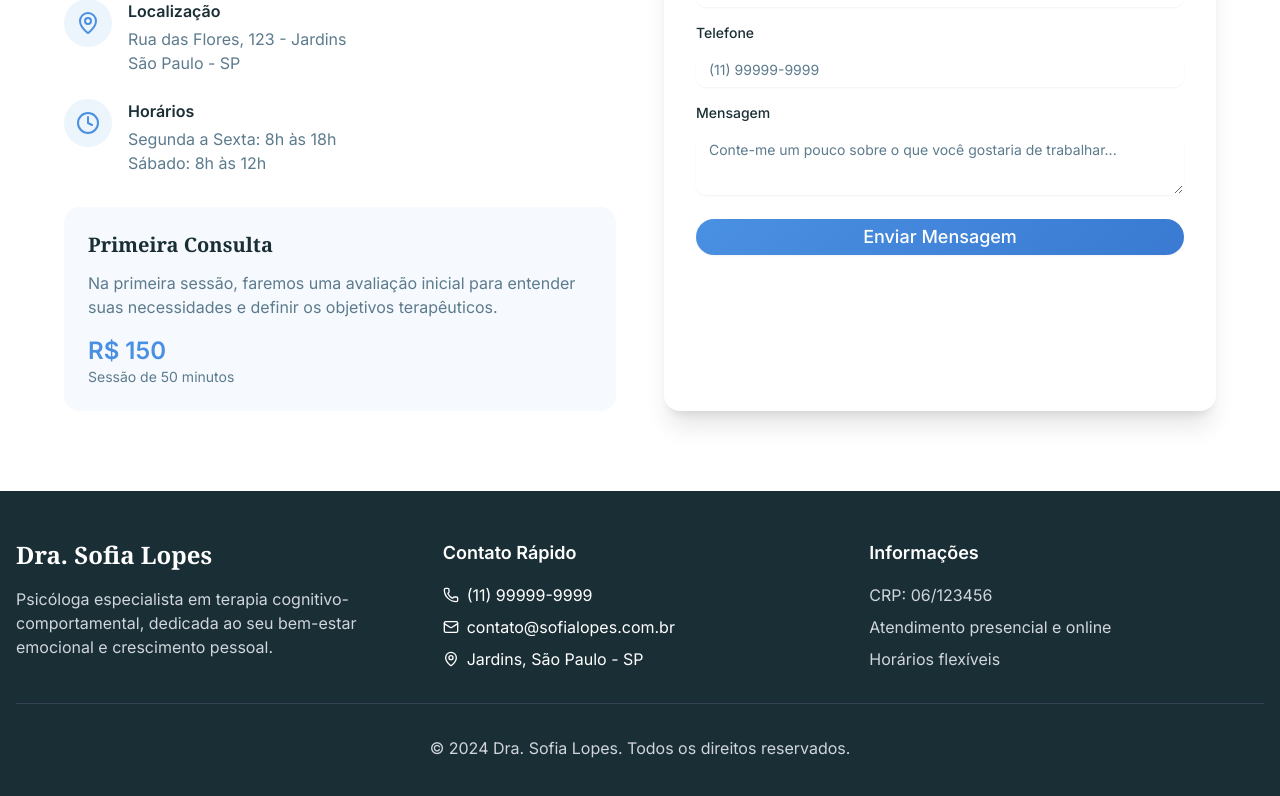
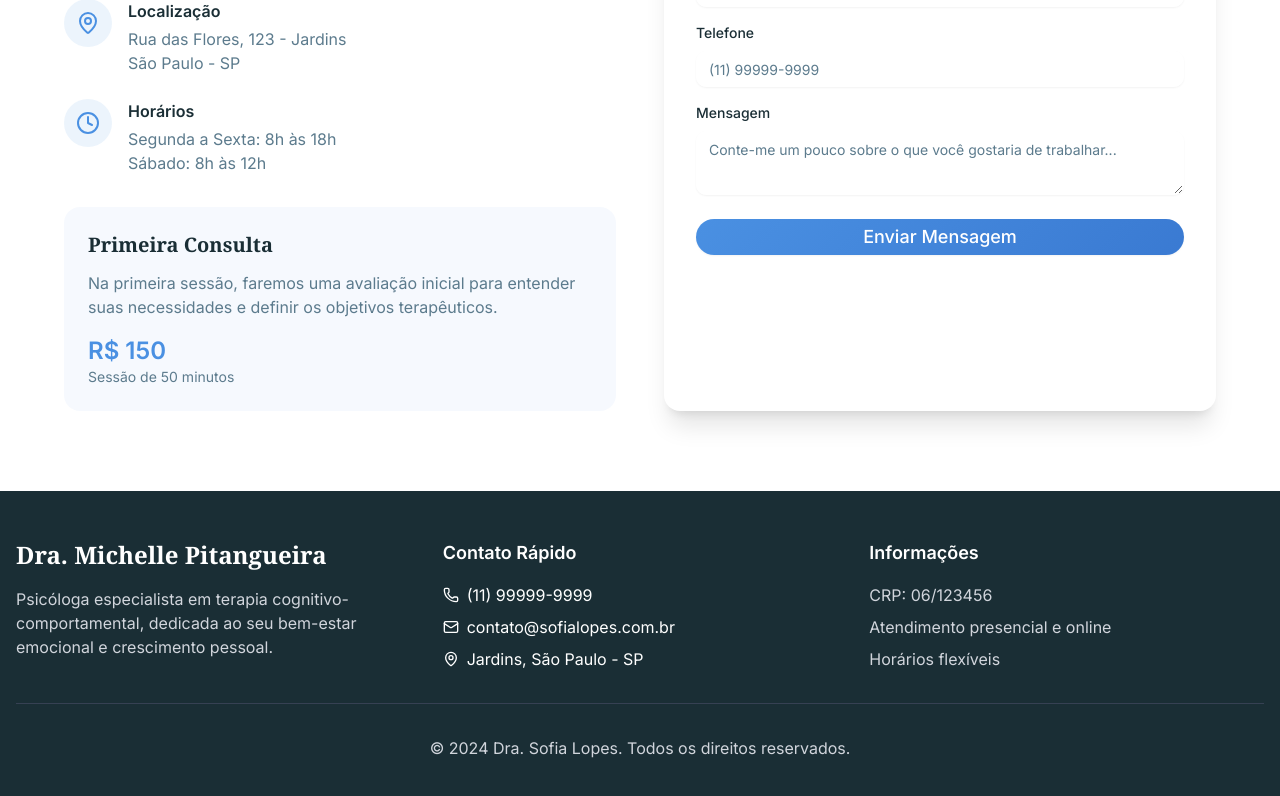
Before and after one commit to andersonandroid/psicologa, a React (Vite) app: page / in a window 1280 px wide. Shown: the part 2821-3617 px from the top of the page. Built offline with nearby package versions, Linux system fonts and the light colour scheme.

Commit message:
Altera componente App.jsx

```diff
--- a/src/App.jsx
+++ b/src/App.jsx
@@ -427,7 +427,7 @@ function App() {
           <div className="grid md:grid-cols-3 gap-8">
             <div className="space-y-4">
               <div className="font-serif text-2xl font-semibold">
-                Dra. Sofia Lopes
+                Dra. Michelle Pitangueira
               </div>
               <p className="text-gray-300">
                 Psicóloga especialista em terapia cognitivo-comportamental,
```
